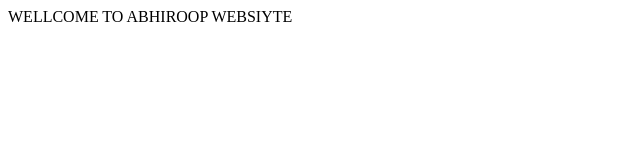
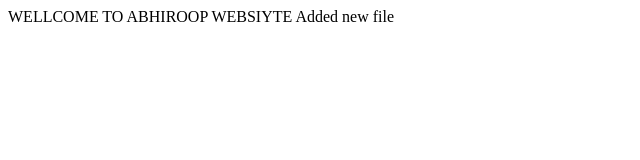
Before and after one commit to AbhiroopNigote11/remoteabhi, a plain HTML site: page index.html in a window 1280 px wide. Shown: the whole page, without its empty margins (0-640 px from the left). Drawn offline with Linux system fonts and the light colour scheme.

Commit message:
index added modified

```diff
--- a/index.html
+++ b/index.html
@@ -7,6 +7,7 @@
 </head>
 <body>
     <H>WELLCOME TO ABHIROOP WEBSIYTE</H>
+    <H>Added new file</H>
 
 </body>
 </html>
```
